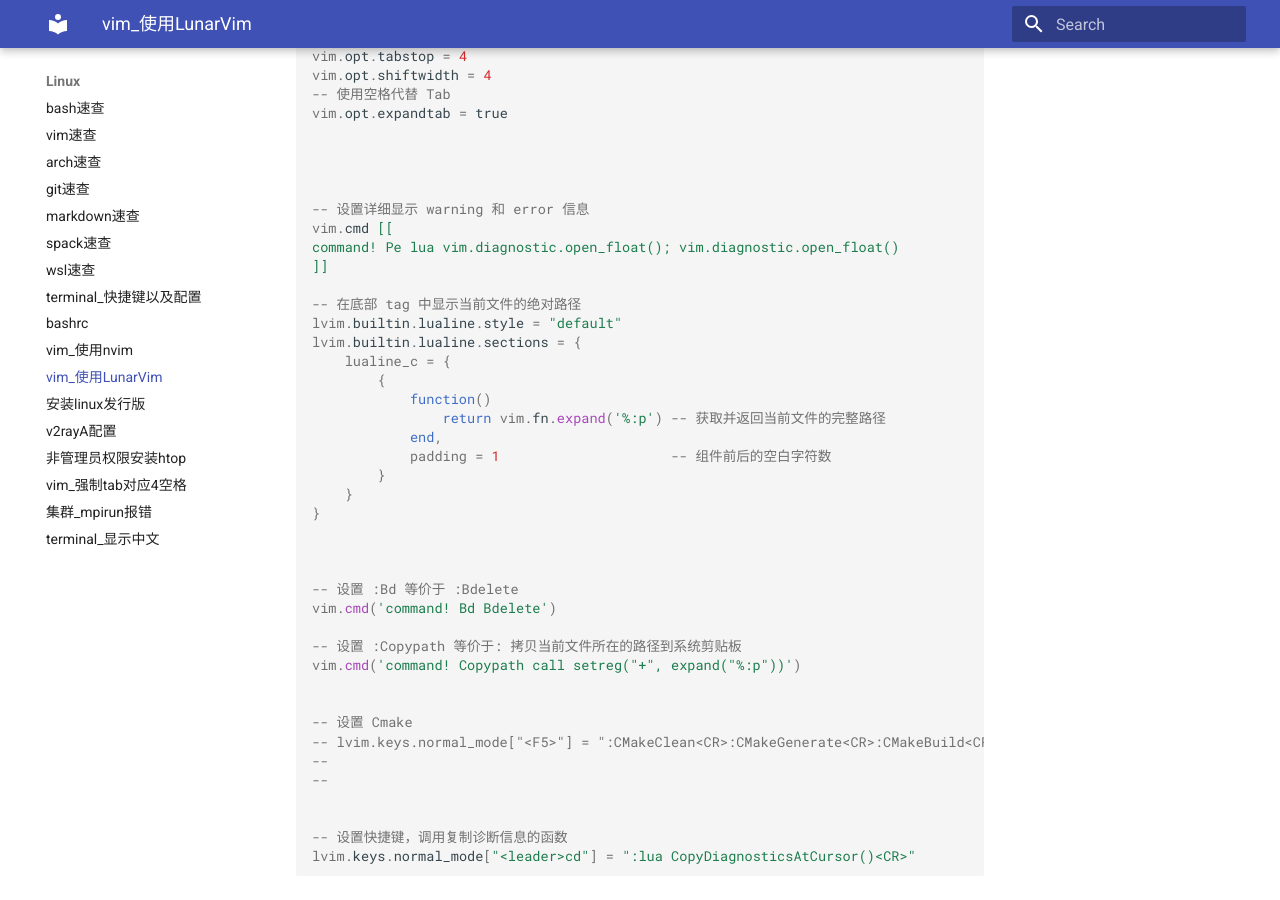
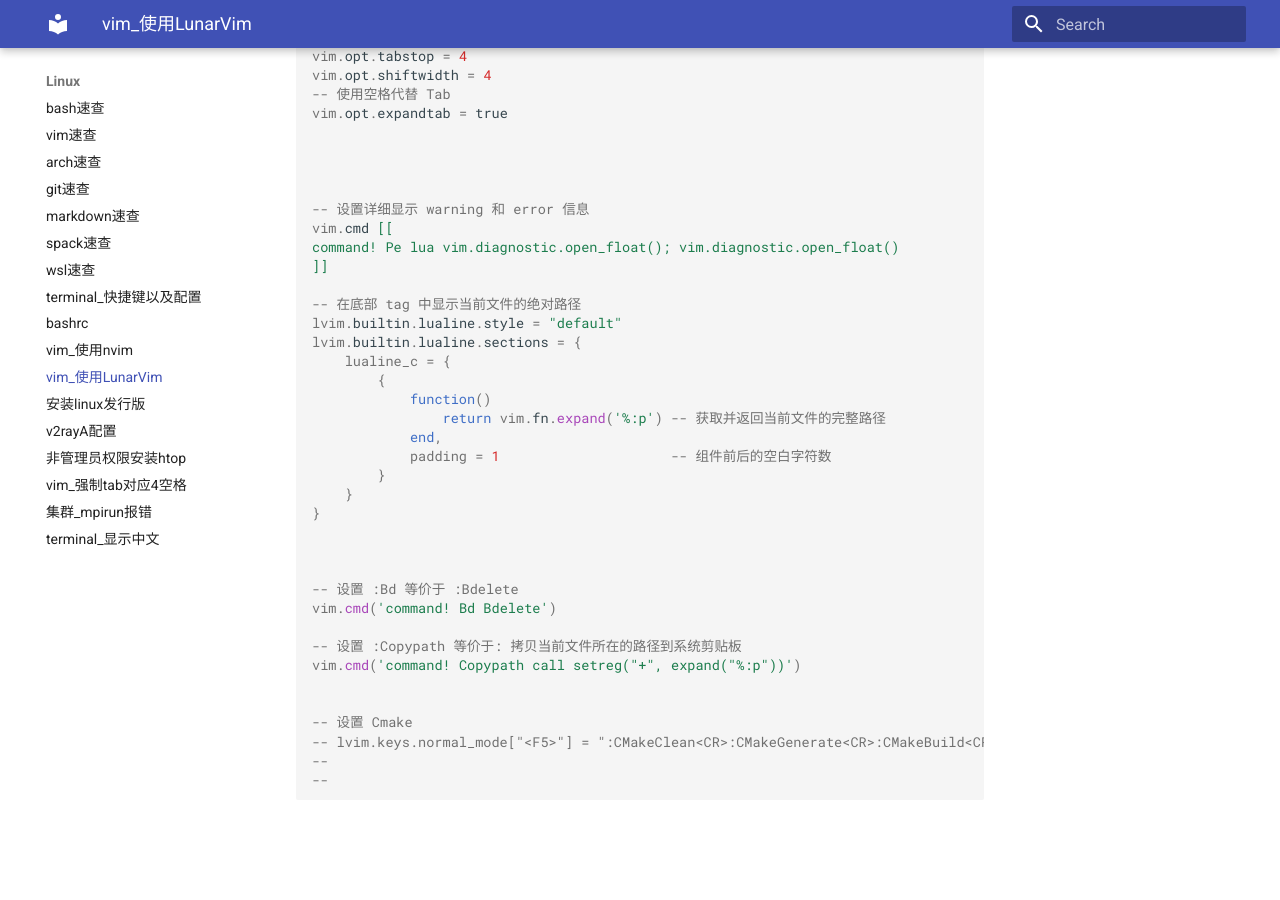
Before and after one commit to ymma98/technotes, an MkDocs documentation site: the page built from docs/Linux/vim_使用LunarVim.md, in a window 1280 px wide and 900 px high, scrolled down 3369 px. Built offline with MkDocs 1.6.1 and Material for MkDocs 9.7.7, drawn with Linux system fonts in a browser that asks for light colours; after the commit the page ends 4193 px from its top, so only the background shows below that.

Commit message:
docs/Linux/vim_使用LunarVim.md updated from https://stackedit.cn/

````diff
--- a/docs/Linux/vim_使用LunarVim.md
+++ b/docs/Linux/vim_使用LunarVim.md
@@ -203,12 +203,8 @@ vim.cmd('command! Copypath call setreg("+", expand("%:p"))')
 -- lvim.keys.normal_mode["<F5>"] = ":CMakeClean<CR>:CMakeGenerate<CR>:CMakeBuild<CR>"
 --
 --
-
-
--- 设置快捷键，调用复制诊断信息的函数
-lvim.keys.normal_mode["<leader>cd"] = ":lua CopyDiagnosticsAtCursor()<CR>"
 ```
 <!--stackedit_data:
-eyJoaXN0b3J5IjpbMTI4MTI3NDI1OCw3NTE1MjQxMzUsNTM1Nz
-M2MTM2LDYxOTg1NDc0MV19
+eyJoaXN0b3J5IjpbMjU0NjczOTI4LDc1MTUyNDEzNSw1MzU3Mz
+YxMzYsNjE5ODU0NzQxXX0=
 -->
````
